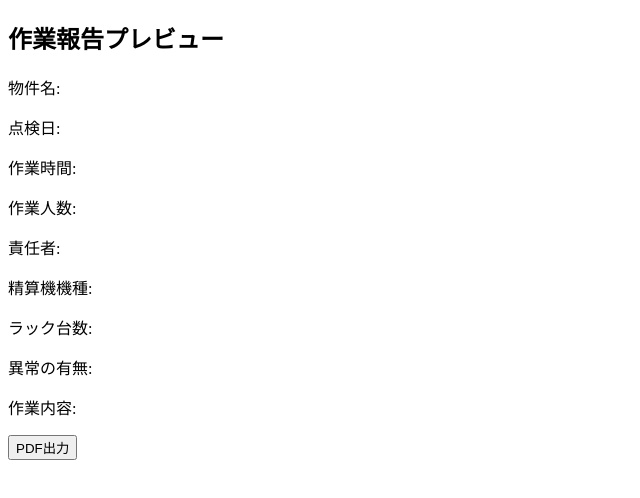
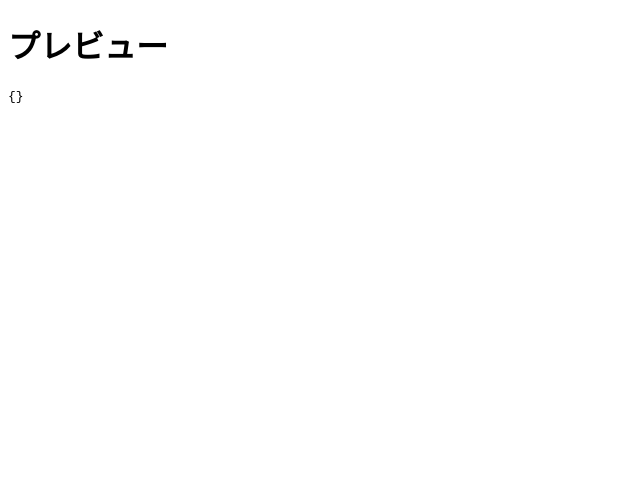
Before and after one commit to ncdpkanon/maintenance-report-app, a Next.js app: page /preview in a window 1280 px wide. Shown: the top 498 px of the page, without its empty margins (0-640 px from the left). Built offline with nearby package versions, Linux system fonts and the light colour scheme.

Commit message:
Add files via upload

```diff
--- a/pages/preview.js
+++ b/pages/preview.js
@@ -1,37 +1,13 @@
-import jsPDF from 'jspdf';
-import html2canvas from 'html2canvas';
 import { useRouter } from 'next/router';
 
 export default function Preview() {
   const router = useRouter();
   const data = router.query;
 
-  const exportPDF = async () => {
-    const element = document.getElementById('preview');
-    const canvas = await html2canvas(element);
-    const imgData = canvas.toDataURL('image/png');
-    const pdf = new jsPDF();
-    pdf.addImage(imgData, 'PNG', 10, 10, 180, 0);
-    pdf.save('report.pdf');
-  };
-
   return (
     <div className="p-6">
-      <div id="preview" className="border p-4 mb-4 bg-white">
-        <h2 className="text-xl font-bold mb-2">作業報告プレビュー</h2>
-        <p>物件名: {data.site}</p>
-        <p>点検日: {data.date}</p>
-        <p>作業時間: {data.time}</p>
-        <p>作業人数: {data.people}</p>
-        <p>責任者: {data.manager}</p>
-        <p>精算機機種: {data.machine}</p>
-        <p>ラック台数: {data.racks}</p>
-        <p>異常の有無: {data.abnormal}</p>
-        <p>作業内容: {data.content}</p>
-      </div>
-      <button onClick={exportPDF} className="bg-green-500 text-white px-4 py-2">
-        PDF出力
-      </button>
+      <h1 className="text-xl font-bold">プレビュー</h1>
+      <pre className="mt-4 bg-gray-100 p-4">{JSON.stringify(data, null, 2)}</pre>
     </div>
   );
 }
```
Also changed, not shown: package.json (+6 -6 lines), pages/api/auth/[...nextauth].js (added, +14 -0 lines), pages/login.js (+6 -3 lines).
